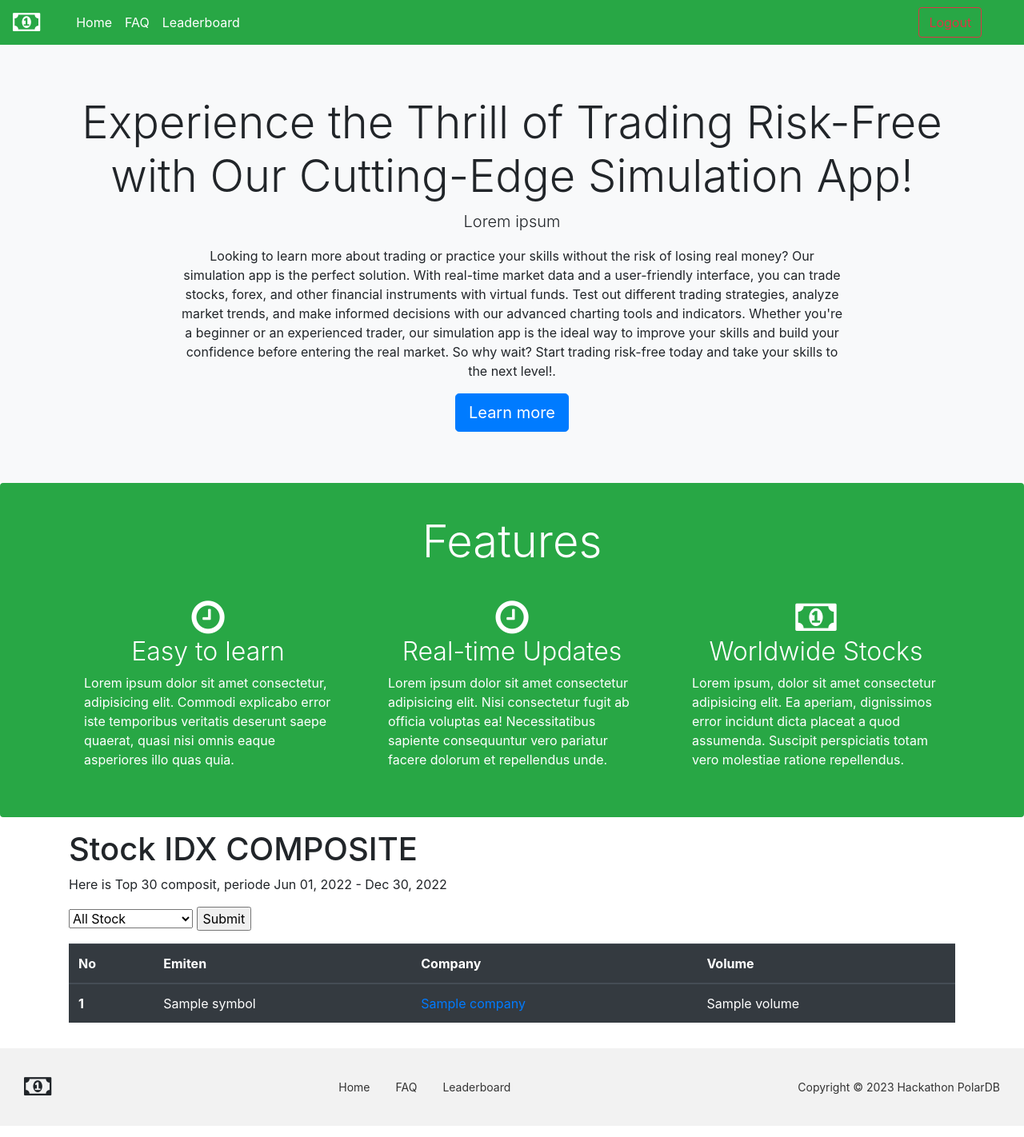
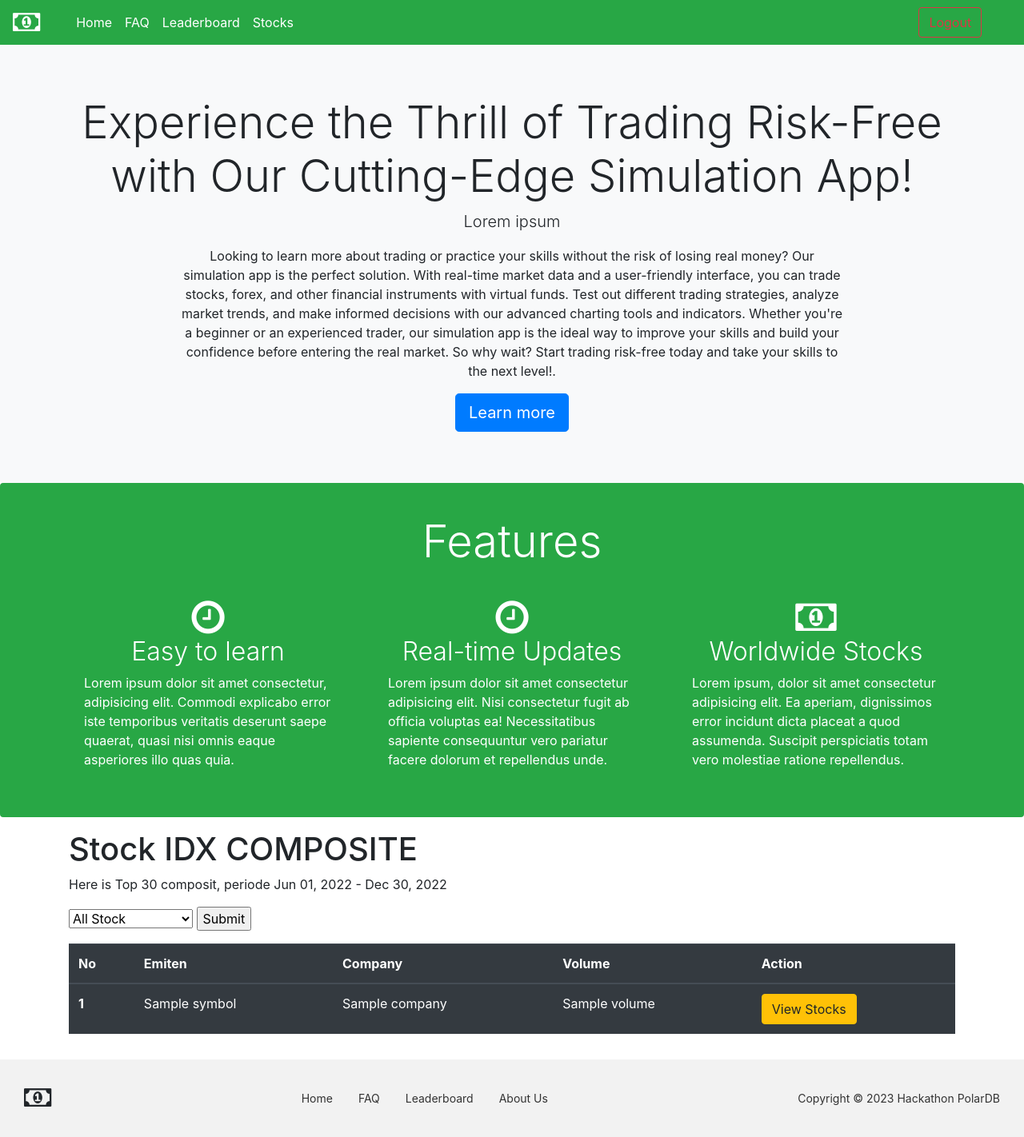
Before and after one commit to FawziLinggo/polardb-teams-2023, a Flask app: template Python API/templates/index.html in a window 1280 px wide. Shown: the whole page at 80% size. Run offline with Flask 2, Linux system fonts and the light colour scheme; the template is opened without the code that fills it: most values are stand-ins (such as "Sample title", 1, 10 or a date in 2020); parts of the project's set-up code (start-up, migrations or seed data) failed here and were passed over; some libraries are stand-ins or nearby versions.

Commit message:
modif template + main.py (untuk menu about us)

```diff
--- a/Python API/main.py
+++ b/Python API/main.py
@@ -159,6 +159,10 @@ def login(request: Request):
 def login(request: Request):
     return tempaltes.TemplateResponse("faq.html", {"request": request})
 
+@app.get("/aboutus")
+def login(request: Request):
+    return tempaltes.TemplateResponse("about.html", {"request": request})
+
 
 @app.get("/leaderboard")
 def login(request: Request):
--- a/Python API/templates/index.html
+++ b/Python API/templates/index.html
@@ -136,6 +136,7 @@
       <th scope="col">Emiten</th>
       <th scope="col">Company</th>
       <th scope="col">Volume</th>
+      <th scope="col">Action</th>
     </tr>
   </thead>
   <tbody>
@@ -143,8 +144,9 @@
     <tr>
       <th scope="row">{{ loop.index }}</th>
       <td>{{ stock.symbol }}</td>
-      <td><a href="/stock/{{ stock.symbol }}">{{ stock.company }}</a></td>
+      <td>{{ stock.company }}</td>
       <td>{{ stock.volume }}</td>
+      <td><a href="/stock/{{ stock.symbol }}" class="btn btn-warning">View Stocks</a></td>
     </tr>
     {% endfor %}
   </tbody>
--- a/Python API/templates/layout.html
+++ b/Python API/templates/layout.html
@@ -47,6 +47,9 @@
         <li class="nav-item active">
           <a class="nav-link text-white" href="/leaderboard">Leaderboard <span class="sr-only">(current)</span></a>
         </li>
+        <li class="nav-item active">
+          <a class="nav-link text-white" href="/stock">Stocks <span class="sr-only">(current)</span></a>
+        </li>
       </ul>
       <form class="form-inline my-2 my-lg-0">
         <button class="btn btn-outline-danger my-2 my-sm-0" id="logout">Logout</button>
@@ -72,6 +75,9 @@
         <li class="nav-item active mx-0">
           <a class="nav-link" href="/leaderboard">Leaderboard <span class="sr-only">(current)</span></a>
         </li>
+        <li class="nav-item active mx-0">
+          <a class="nav-link" href="/aboutus">About Us <span class="sr-only">(current)</span></a>
+        </li>
         </ul>
       </nav>
       <div class="footer-text">
```
Also changed, not shown: Python API/templates/leaderboard.html (+20 -10 lines).
